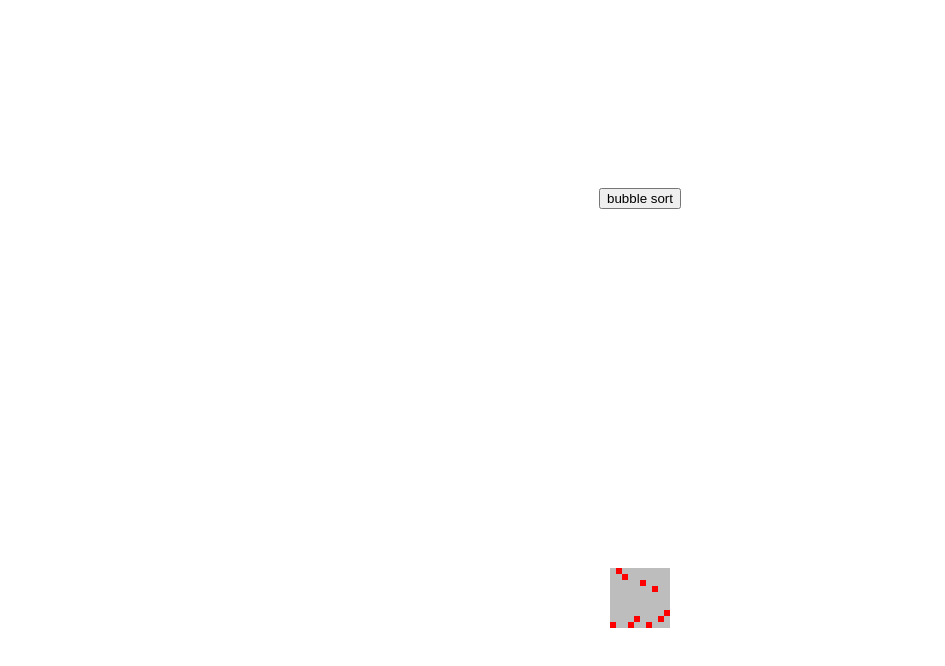
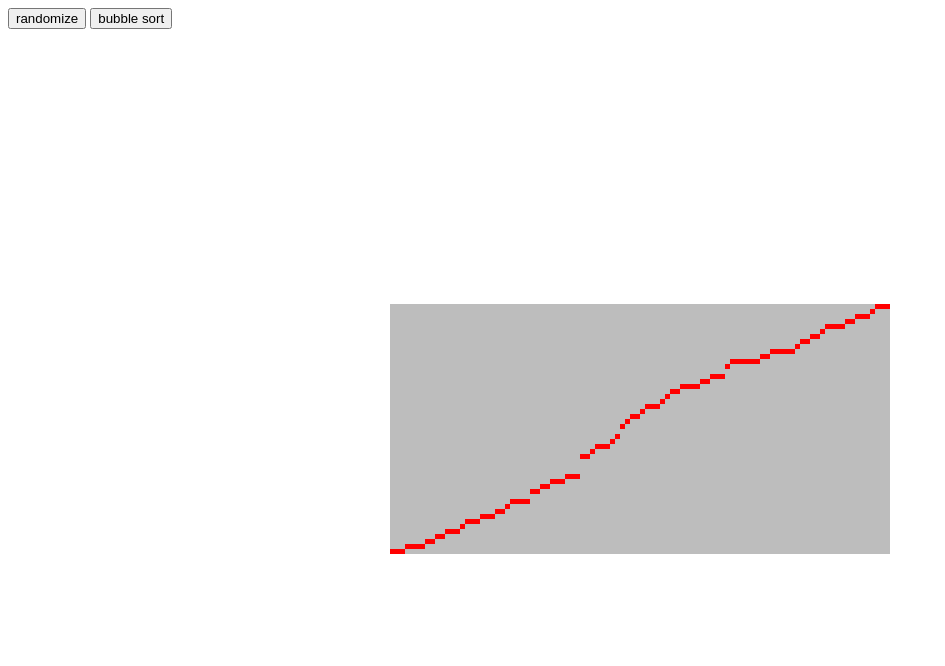
Before and after one commit to stoikal/visual-sort, a website with bundled scripts: page public/index.html in a window 1280 px wide. Both pictures are taken after a click on the button "bubble sort". Shown: the whole page, without its empty margins (0-945 px from the left). Built offline with nearby package versions, Linux system fonts and the light colour scheme.

Commit message:
lift buttons from container

```diff
--- a/public/components/array-container.js
+++ b/public/components/array-container.js
@@ -3,9 +3,9 @@ template.innerHTML = `
   <style>
     .container {
       display: grid;
-      grid-template-columns: repeat(100, 1fr);
+      grid-template-columns: repeat(10, 1fr);
       height: 100%;
-      background: #bdbdbd
+      background: #bdbdbd;
     }
   </style>
   <div class="container">
--- a/public/components/array-item.js
+++ b/public/components/array-item.js
@@ -6,13 +6,12 @@ template.innerHTML = `
       grid-template-columns: 1fr;
       grid-template-rows: repeat(10, 1fr);
       grid-column-start: 1;
-
     }
 
     .node {
-      height: 6px;
-      width: 6px;
-      grid-row-start: 100;
+      height: 5px;
+      width: 5px;
+      grid-row-start: 1;
       background: red;
     }
 
@@ -46,7 +45,6 @@ class ArrayItem extends HTMLElement {
   }
 
   set maxValue(newValue) {
-    console.log('set maxValue')
     this.setAttribute('max-value', newValue);
   }
 
@@ -72,12 +70,13 @@ class ArrayItem extends HTMLElement {
 
   attributeChangedCallback(name, prevVal, newVal) {
     if (name === 'max-value') {
-      console.log(newVal)
       this.$verticalBar.style['grid-template-rows'] = `repeat(${newVal}, 1fr)`;
     } else if (name === "position") {
       this.$verticalBar.style['grid-column-start'] = newVal;
     } else if (name === "value") {
-      this.$node.style['grid-row-start'] = Number(this.maxValue) + 1 - Number(newVal);
+      const rowStart = Number(this.maxValue) + 1 - Number(newVal);
+      this.$node.style['grid-row-start'] = rowStart;
+      this.$node.style['grid-row-end'] = `span 1`;
     }
   }
 }
--- a/public/index.html
+++ b/public/index.html
@@ -16,8 +16,9 @@
   <title>Document</title>
 </head>
 <body>
+  <button id="randomize">randomize</button>
+  <button id="bubble-sort">bubble sort</button>
   <div class="container">
-    <button id="bubble-sort">bubble sort</button>
   </div>
 </body>
 </html>
--- a/public/main.js
+++ b/public/main.js
@@ -1,13 +1,12 @@
 import './components/array-container.js'
 import './components/array-item.js'
 
-const ARRAY_LENGTH = 10;
-const MAX_VALUE = 10;
+const ARRAY_LENGTH = 100;
+const MAX_VALUE = 50;
 
 const getRandomInt = (n) => Math.floor(Math.random() * n) + 1;
 
 const $outerContainer = document.querySelector('.container');
-const $bubbleSortBtn = document.querySelector('#bubble-sort');
 const $arrayContainer = document.createElement('array-container');
 $arrayContainer.length = ARRAY_LENGTH;
 
@@ -31,8 +30,8 @@ $outerContainer.append($arrayContainer)
 
 function bubbleSort(arr){
   console.log('bubble sort start')
+  const start = new Date()
   for(let i = 0; i < arr.length; i++){
-      console.log(i)
     // Last i elements are already in place
     for(let j = 0; j < ( arr.length - i -1 ); j++){
       const curr = arr[j];
@@ -41,17 +40,28 @@ function bubbleSort(arr){
       // Checking if the item at present iteration
       // is greater than the next iteration
       if(Number(curr.value) > Number(next.value)){
+        setTimeout(() => {
 
+        }, 10)
         // If the condition is true then swap them
-        const temp = curr.position
-        curr.position = next.position
-        next.position = temp
-      }
+          const temp = curr.value
+          curr.value = next.value
+          next.value = temp
+        }
     }
   }
-  console.log('bubble sort end')
- }
+  console.log('bubble sort end', new Date().getTime() - start.getTime())
+}
 
- $bubbleSortBtn.addEventListener('click', () => {
-   bubbleSort(itemRefs);
- })
+const $bubbleSortBtn = document.querySelector('#bubble-sort');
+const $randomize = document.querySelector('#randomize');
+
+$bubbleSortBtn.addEventListener('click', () => {
+  bubbleSort(itemRefs);
+})
+
+$randomize.addEventListener('click', () => {
+  itemRefs.forEach((item) => {
+    item.value = getRandomInt(MAX_VALUE)
+  })
+})
```
